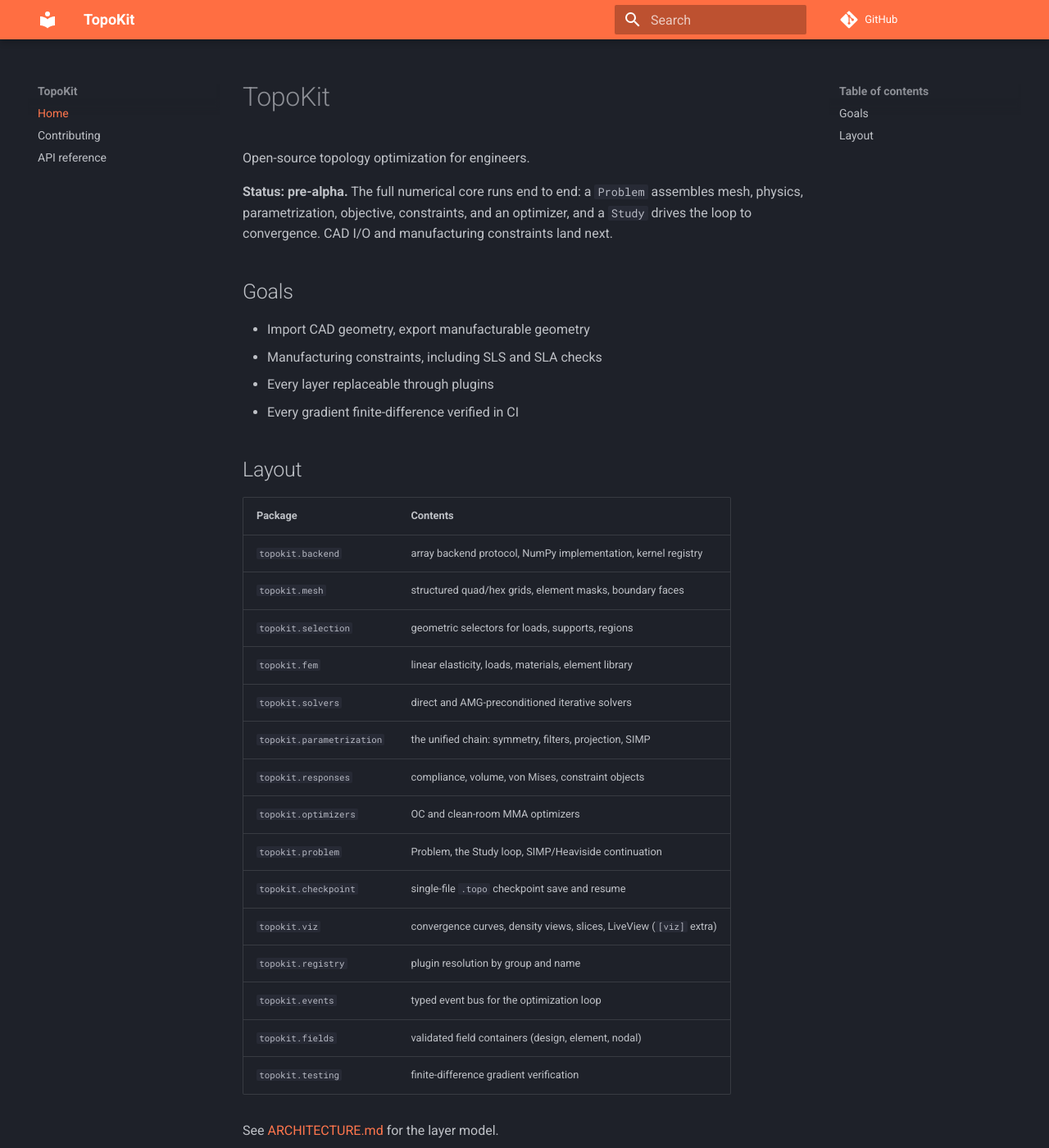
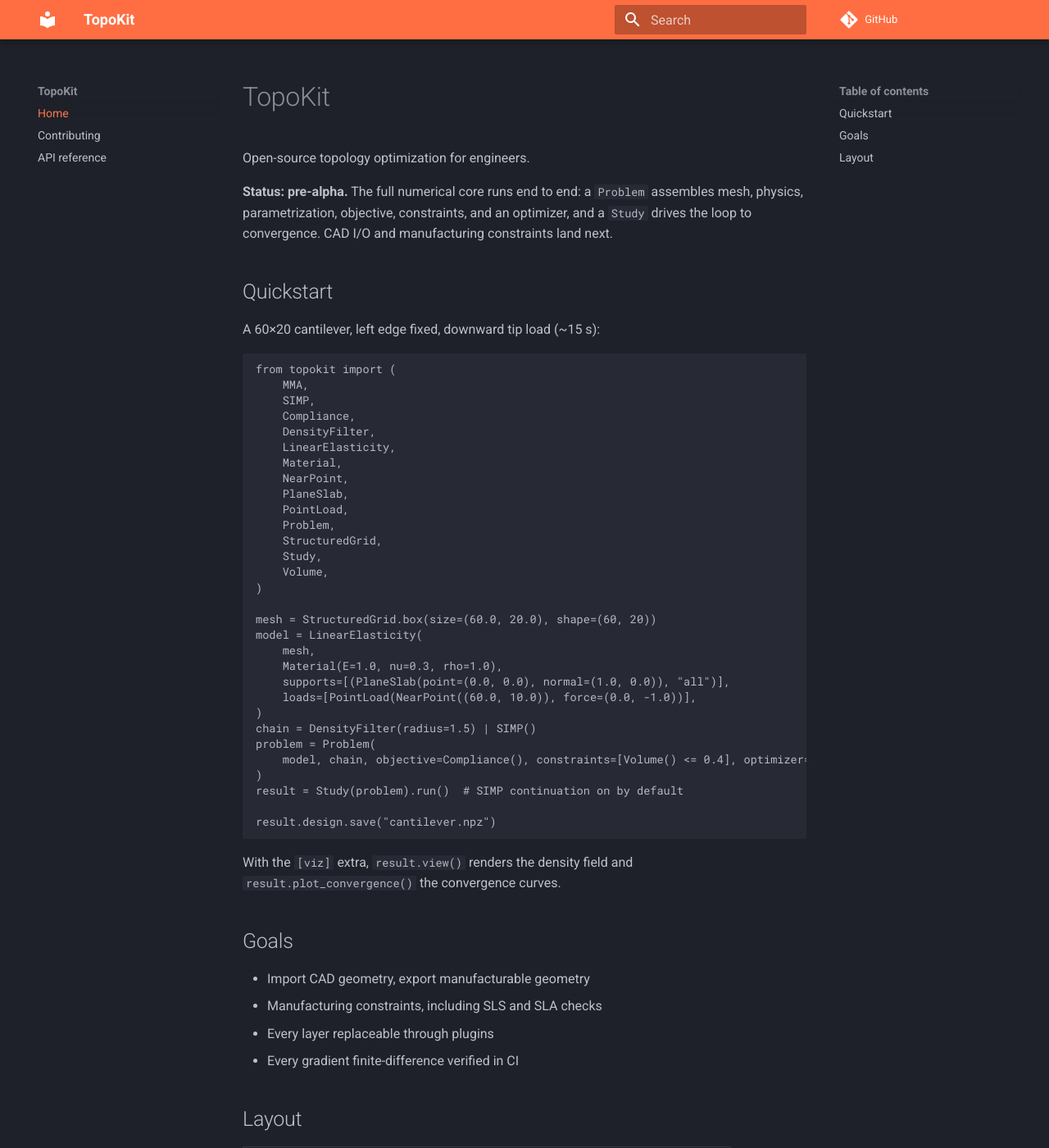
Before and after one commit to UdvardiPeter/topokit, an MkDocs documentation site: the page built from docs/content/index.md, in a window 1280 px wide and 1400 px high. Shown: the whole window at 82% size. Built offline with MkDocs 1.6.1 and Material for MkDocs 9.7.7, drawn with Linux system fonts in a browser that asks for light colours; comment, search, counter and statistics services are not loaded.

Commit message:
docs: runnable quickstart in README and docs index, executed nightly
A 60x20 MMA cantilever using only top-level imports, ~15 s, verified
converged. A regression_full test extracts the README code block and
runs it, so a drifting quickstart fails the nightly.

Signed-off-by: Peter Udvardi <udvardi.peter98@gmail.com>

````diff
--- a/docs/content/index.md
+++ b/docs/content/index.md
@@ -6,6 +6,46 @@ Open-source topology optimization for engineers.
 assembles mesh, physics, parametrization, objective, constraints, and an
 optimizer, and a `Study` drives the loop to convergence. CAD I/O and
 manufacturing constraints land next.
+
+## Quickstart
+
+A 60×20 cantilever, left edge fixed, downward tip load (~15 s):
+
+```python
+from topokit import (
+    MMA,
+    SIMP,
+    Compliance,
+    DensityFilter,
+    LinearElasticity,
+    Material,
+    NearPoint,
+    PlaneSlab,
+    PointLoad,
+    Problem,
+    StructuredGrid,
+    Study,
+    Volume,
+)
+
+mesh = StructuredGrid.box(size=(60.0, 20.0), shape=(60, 20))
+model = LinearElasticity(
+    mesh,
+    Material(E=1.0, nu=0.3, rho=1.0),
+    supports=[(PlaneSlab(point=(0.0, 0.0), normal=(1.0, 0.0)), "all")],
+    loads=[PointLoad(NearPoint((60.0, 10.0)), force=(0.0, -1.0))],
+)
+chain = DensityFilter(radius=1.5) | SIMP()
+problem = Problem(
+    model, chain, objective=Compliance(), constraints=[Volume() <= 0.4], optimizer=MMA()
+)
+result = Study(problem).run()  # SIMP continuation on by default
+
+result.design.save("cantilever.npz")
+```
+
+With the `[viz]` extra, `result.view()` renders the density field and
+`result.plot_convergence()` the convergence curves.
 
 ## Goals
 
````
Also changed, not shown: README.md (+44 -0 lines), 1 other file.
